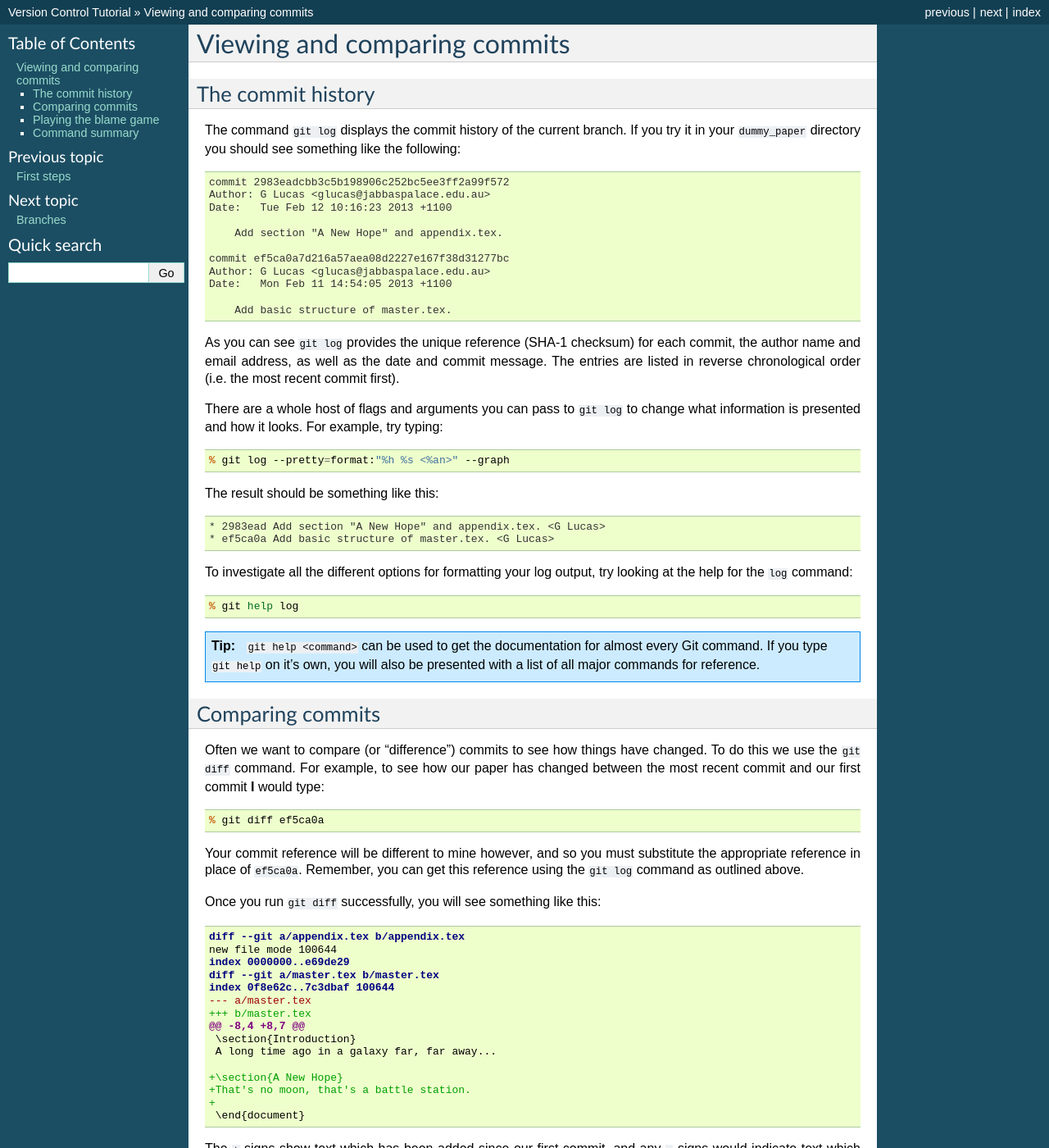
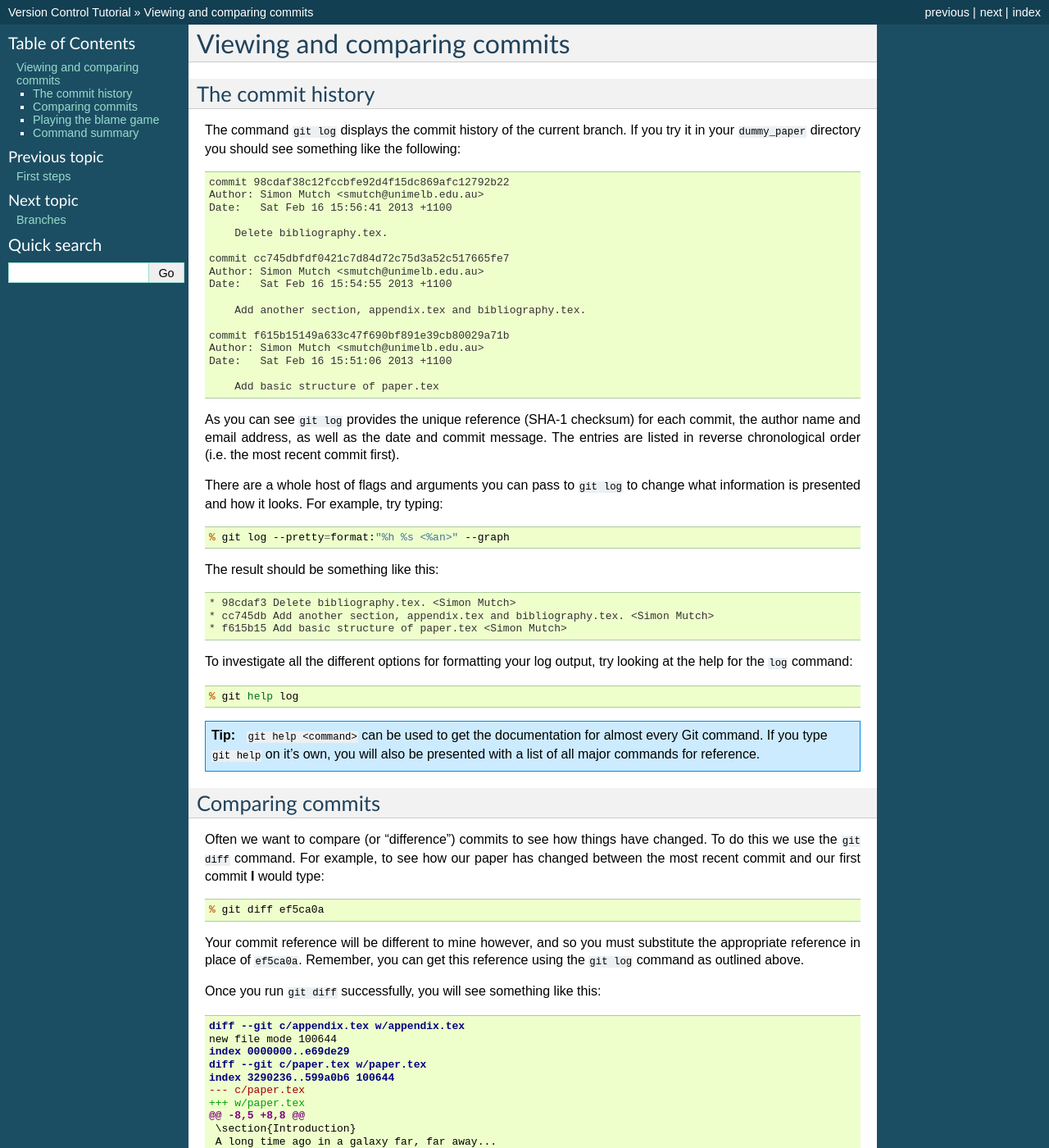
Before and after one commit to AstroinformaticsAU/VersionControlTutorial, a Sphinx documentation site: the page built from source/pages/2-viewing.rst, in a window 1280 px wide and 1400 px high. Shown: the whole window at 82% size. Built offline with Sphinx 7.4.7, drawn with Linux system fonts in a browser that asks for light colours; some of the changed text lies outside the part shown.

Commit message:
Change from master.tex to paper.tex in examples.

```diff
--- a/source/pages/2-viewing.rst
+++ b/source/pages/2-viewing.rst
@@ -10,17 +10,23 @@ The command ``git log`` displays the commit history of the current branch.  If
 you try it in your ``dummy_paper`` directory you should see something like the
 following::
 
-    commit 2983eadcbb3c5b198906c252bc5ee3ff2a99f572
-    Author: G Lucas <glucas@jabbaspalace.edu.au>
-    Date:   Tue Feb 12 10:16:23 2013 +1100
+    commit 98cdaf38c12fccbfe92d4f15dc869afc12792b22
+    Author: Simon Mutch <smutch@unimelb.edu.au>
+    Date:   Sat Feb 16 15:56:41 2013 +1100
 
-        Add section "A New Hope" and appendix.tex.
+        Delete bibliography.tex.
 
-    commit ef5ca0a7d216a57aea08d2227e167f38d31277bc
-    Author: G Lucas <glucas@jabbaspalace.edu.au>
-    Date:   Mon Feb 11 14:54:05 2013 +1100
+    commit cc745dbfdf0421c7d84d72c75d3a52c517665fe7
+    Author: Simon Mutch <smutch@unimelb.edu.au>
+    Date:   Sat Feb 16 15:54:55 2013 +1100
 
-        Add basic structure of master.tex.
+        Add another section, appendix.tex and bibliography.tex.
+
+    commit f615b15149a633c47f690bf891e39cb80029a71b
+    Author: Simon Mutch <smutch@unimelb.edu.au>
+    Date:   Sat Feb 16 15:51:06 2013 +1100
+
+        Add basic structure of paper.tex
 
 As you can see ``git log`` provides the unique reference (SHA-1 checksum) for
 each commit, the author name and email address, as well as the date and commit
@@ -34,8 +40,9 @@ change what information is presented and how it looks.  For example, try typing:
 
 The result should be something like this::
 
-    * 2983ead Add section "A New Hope" and appendix.tex. <G Lucas>
-    * ef5ca0a Add basic structure of master.tex. <G Lucas>
+    * 98cdaf3 Delete bibliography.tex. <Simon Mutch>
+    * cc745db Add another section, appendix.tex and bibliography.tex. <Simon Mutch>
+    * f615b15 Add basic structure of paper.tex <Simon Mutch>
 
 To investigate all the different options for formatting your log output, try
 looking at the help for the ``log`` command::
@@ -68,14 +75,14 @@ can get this reference using the ``git log`` command as outlined above.
 
 Once you run ``git diff`` successfully, you will see something like this::
 
-    diff --git a/appendix.tex b/appendix.tex
+    diff --git c/appendix.tex w/appendix.tex
     new file mode 100644
     index 0000000..e69de29
-    diff --git a/master.tex b/master.tex
-    index 0f8e62c..7c3dbaf 100644
-    --- a/master.tex
-    +++ b/master.tex
-    @@ -8,4 +8,7 @@
+    diff --git c/paper.tex w/paper.tex
+    index 3290236..599a0b6 100644
+    --- c/paper.tex
+    +++ w/paper.tex
+    @@ -8,5 +8,8 @@
      \section{Introduction}
      A long time ago in a galaxy far, far away...
 
@@ -106,7 +113,7 @@ since the last commit.  To do this simply run the command with no arguments.
 
 .. topic:: Exercise 2a
 
-    Add a sentence to the section "A New Hope" of ``master.tex`` but don't
+    Add a sentence to the section "A New Hope" of ``paper.tex`` but don't
     commit the change.  Now try running::
 
         % git diff
@@ -131,9 +138,9 @@ see in which commit each line was last changed.  Imagine that we identified a
 bug in a line of code.  We could then use this technique to see how long ago
 that bug was introduced (and by who!).  Try this::
 
-    % git blame master.tex --date=relative
+    % git blame paper.tex --date=relative
 
-and you should see a copy of ``master.tex`` with the reference, author and time
+and you should see a copy of ``paper.tex`` with the reference, author and time
 of the last commit where each line was modified.
 
 
--- a/source/pages/3-branches.rst
+++ b/source/pages/3-branches.rst
@@ -52,7 +52,7 @@ the original.
 
     .. highlight:: latex
 
-    Add another section to ``master.tex`` with the following::
+    Add another section to ``paper.tex`` with the following::
 
         \section{The Empire Strikes Back}
         Laugh it up fuzz-ball!...
--- a/source/pages/5-collaboration.rst
+++ b/source/pages/5-collaboration.rst
@@ -74,6 +74,7 @@ The basic work-flow is almost always the same though:
   repository into your ``master`` branch.  This makes sure you are up-to-date
   with any changes which were made by someone else subsequent to when you last
   pulled (or made your original clone).
+- Merge your changes from your new branch into ``master``.
 - Once any conflicts are resolved you can update the central repository with your
   new code (using for example ``git push``).
 
```
Also changed, not shown: source/pages/1-firststeps.rst (+26 -27 lines), source/pages/4-merging.rst (+30 -29 lines), source/_static/gitk.jpg.
